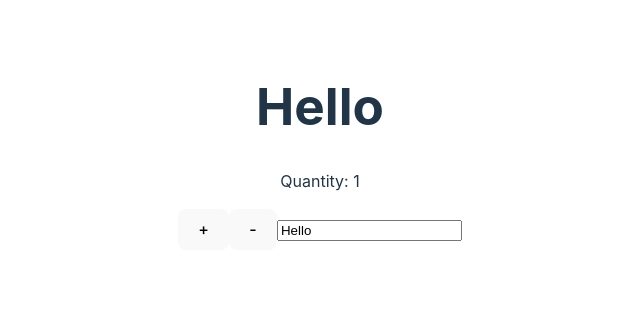
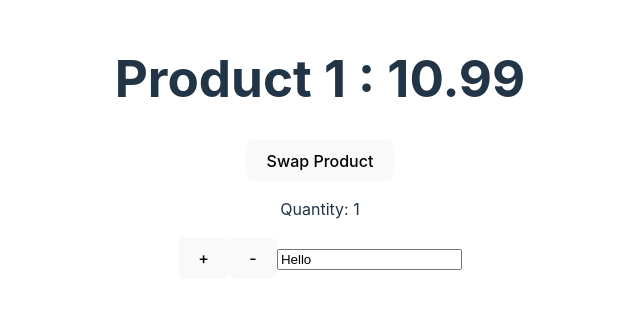
Before and after one commit to nikolozi2001/vue-composition-api, a Vue app: page / in a window 1280 px wide. Shown: the part 253-562 px from the top of the page, without its empty margins (320-960 px from the left). Built offline with nearby package versions, Linux system fonts and the light colour scheme.

Commit message:
Creating reactive object with the reactive function

```diff
--- a/src/App.vue
+++ b/src/App.vue
@@ -1,26 +1,38 @@
 <script>
-import { ref } from "vue";
+import { ref, reactive } from "vue";
 
 export default {
   setup() {
     const message = ref("Hello");
     const quantity = ref(1);
+    const item = reactive({
+      name: "Product 1",
+      price: 10.99,
+    });
 
-    const increment = () => quantity.value++
-    const decrement = () => quantity.value--
+    const increment = () => quantity.value++;
+    const decrement = () => quantity.value--;
+
+    const swapProduct = () => {
+      item.name = "Product A";
+      item.price = 9.99;
+    };
 
     return {
       message,
       quantity,
       increment,
-      decrement
+      decrement,
+      item,
+      swapProduct,
     };
   },
 };
 </script>
 
 <template>
-  <h1>{{ message }}</h1>
+  <h1>{{ item.name }} : {{ item.price }}</h1>
+  <button @click="swapProduct">Swap Product</button>
   <p>Quantity: {{ quantity }}</p>
   <button @click="increment">+</button>
   <button @click="decrement">-</button>
```
